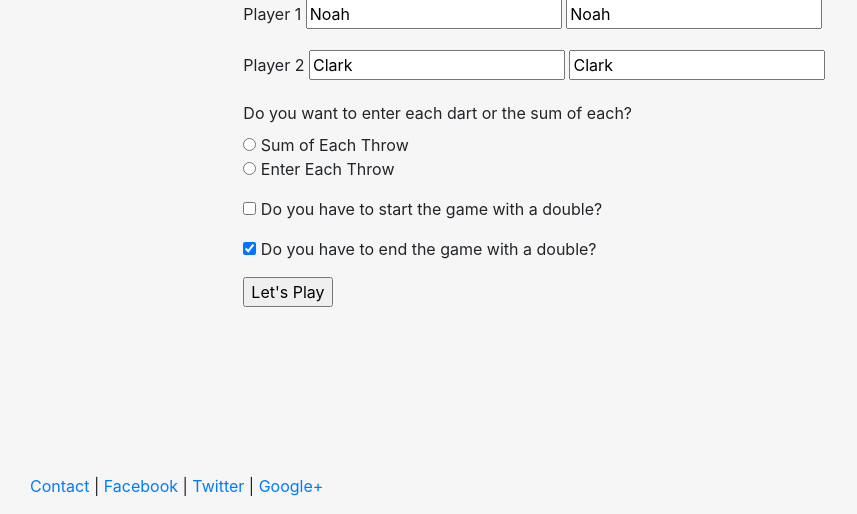
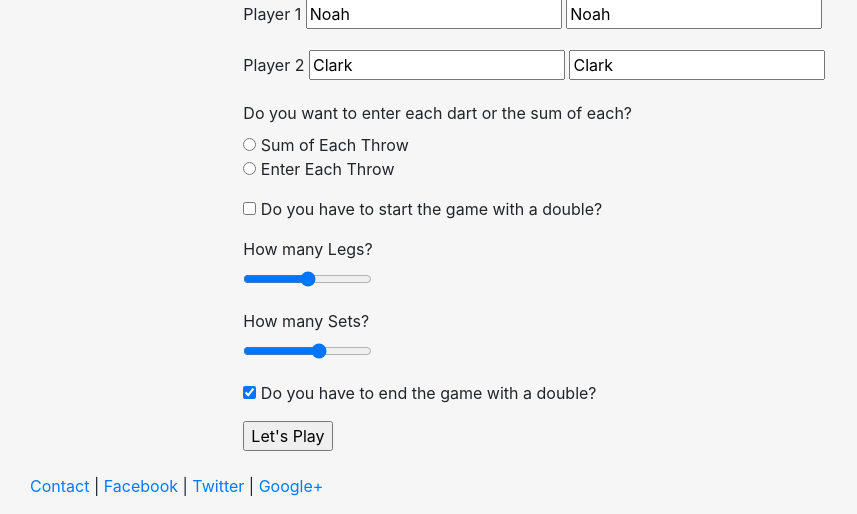
Before and after one commit to nahart/dartmvp, a Django app: page /scorer/start_game/ in a window 1280 px wide. Shown: the part 286-800 px from the top of the page, without its empty margins (0-857 px from the left). Run offline with Django 3.2, Linux system fonts and the light colour scheme; some libraries are stand-ins or nearby versions.

Commit message:
Added legs & sets slider

```diff
--- a/scorer/templates/scorer/includes/settings.html
+++ b/scorer/templates/scorer/includes/settings.html
@@ -25,6 +25,14 @@
             <input type="checkbox" name="start_with_double" value="double_checkin"> Do you have to start the game with a double?
         </p>
         <p>
+            <label>How many Legs?</label><br>
+            <input type="range" name="legs" min="1" max="9" step="2">
+        </p>
+        <p>
+            <label>How many Sets?</label><br>
+            <input type="range" name="sets" min="3" max="13" step="2">
+        </p>
+        <p>
             <input type="checkbox" name="end_with_double" value="double_checkout" checked> Do you have to end the game with a double?
         </p>
     {% endif %}
```
